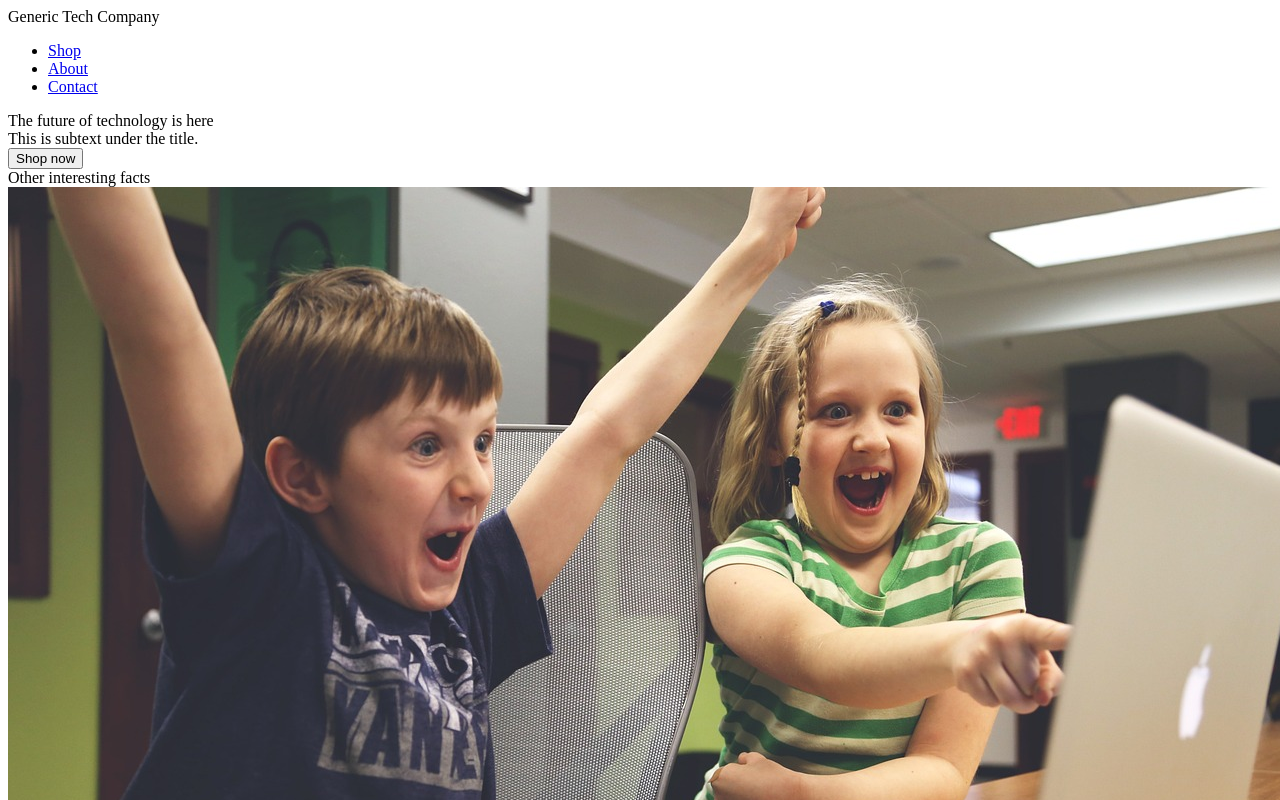
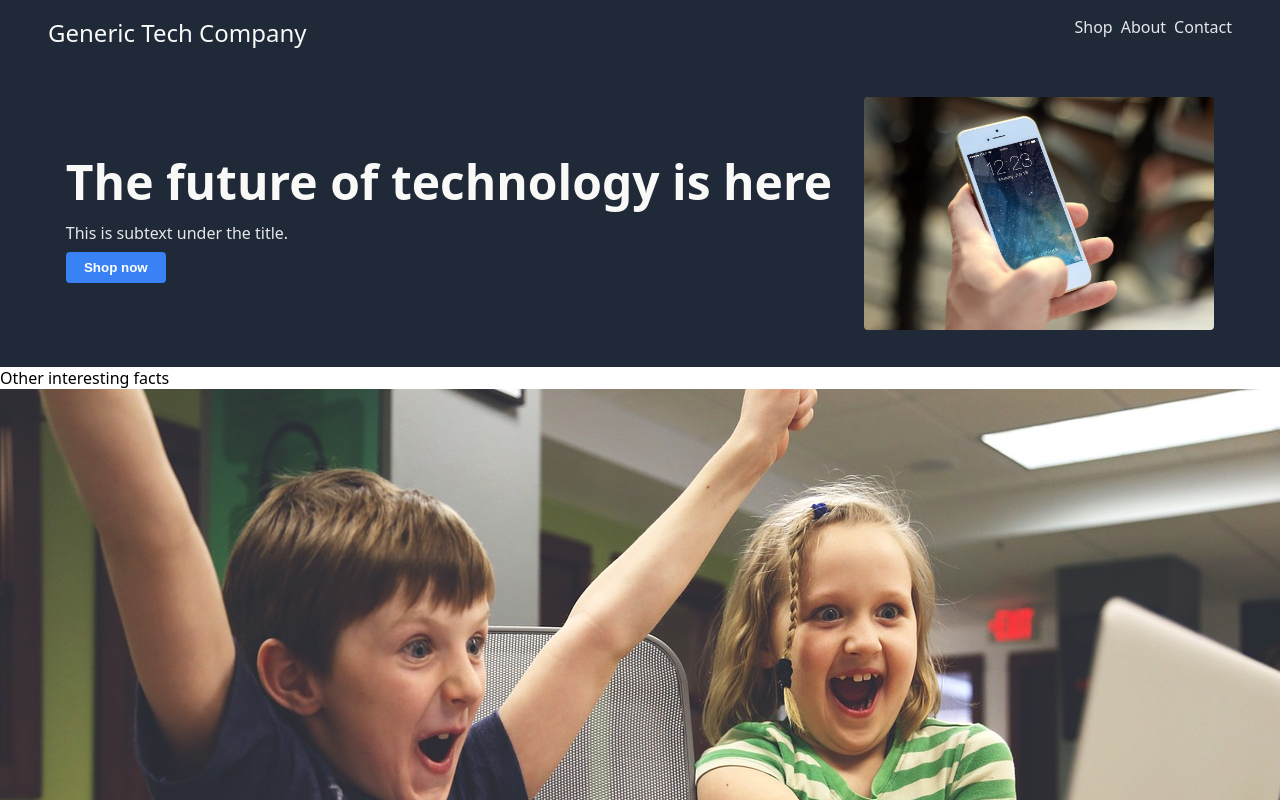
Before and after one commit to aweihs/landing-page, a plain HTML site: page index.html in a window 1280 px wide. Shown: the top 800 px of the page. Drawn offline with Linux system fonts and the light colour scheme.

Commit message:
Add CSS styles and flexbox to header and title
Index framework adjusted and added onto, as well as CSS styles in stylesheet have now begun. Both styles and flexbox attributes have been added to header and title.

```diff
--- a/index.html
+++ b/index.html
@@ -4,6 +4,7 @@
     <meta charset="UTF-8">
     <meta name="viewport" content="width=device-width, initial-scale=1.0">
     <title>Tech Company Landing Page</title>
+    <link rel="stylesheet" href="styles.css">
 </head>
 <body>
 
@@ -22,10 +23,15 @@
     </div>
 
     <div class="title-container">
+
         <div class="title-text">
             <div class="title">The future of technology is here</div>
             <div class="title-subtext">This is subtext under the title.</div>
-            <button class="shop-button">Shop now</button>
+            <button>Shop now</button>
+        </div>
+
+        <div class="title-image">
+            <img src="images/iphone-410324_1280.jpg" alt="Person holding their smartphone in hand.">
         </div>
     </div>
 
@@ -46,7 +52,7 @@
             </div>
 
             <div class="info-container">
-                <img class="subtext-image" src="images/iphone-410324_1280.jpg" alt="A person's hand holding a smartphone.">
+                <img class="subtext-image" src="images/casio-8392121_1280.jpg" alt="A person's hand with a watch on.">
                 <div class="subtext-info">info about the image</div>
             </div>
 
--- /dev/null
+++ b/styles.css
@@ -0,0 +1,74 @@
+body {
+    font-family: system-ui, -apple-system, BlinkMacSystemFont, 'Segoe UI', Roboto, Oxygen, Ubuntu, Cantarell, 'Open Sans', 'Helvetica Neue', sans-serif;
+    display: flex;
+    flex-direction: column;
+    min-height: 100vh;
+    margin: 0;
+}
+
+.header {
+    display: flex;
+    justify-content: space-between;
+    background-color: #1f2937;
+    padding: 16px 48px;
+}
+
+.header-title {
+    margin: 0;
+    padding: 0;
+    color: #f9faf8;
+    font-size: 24px;
+}
+
+.links ul, a {
+    display: flex;
+    gap: 8px;
+    text-decoration: none;
+    list-style: none;
+    margin: 0;
+    padding: 0;
+    color: #e5e7eb;
+}
+
+.title-container {
+    display: flex;
+    gap: 32px;
+    background-color: #1f2937;
+    align-items: center;
+    justify-content: center;
+    padding: 32px 48px;
+}
+
+.title {
+    font-size: 48px;
+    color: #f9faf8;
+    font-weight: bolder;
+}
+
+.title-subtext {
+    color: #e5e7eb;
+}
+
+.title-text {
+    display: flex;
+    flex-direction: column;
+    gap: 8px;
+    flex-shrink: 50%;
+}
+
+.title-text button {
+    background-color: #3882f6;
+    color: white;
+    border-style: none;
+    border-radius: 4px;
+    padding: 8px 16px;
+    max-width: 100px;
+    font-weight: bold;
+}
+
+.title-image img {
+    width: 350px;
+    max-height: auto;
+    flex-basis: 350px;
+    border-radius: 4px;
+}
```
